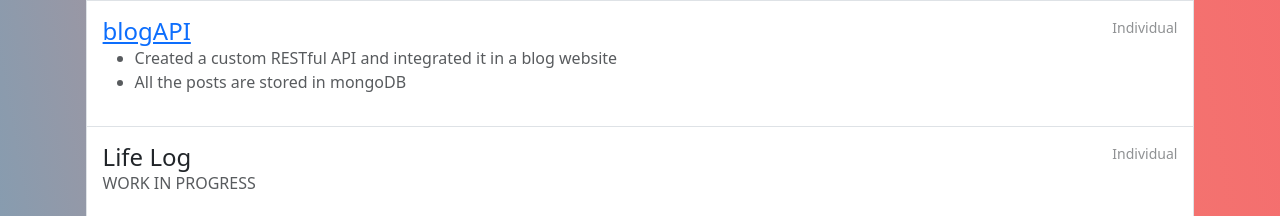
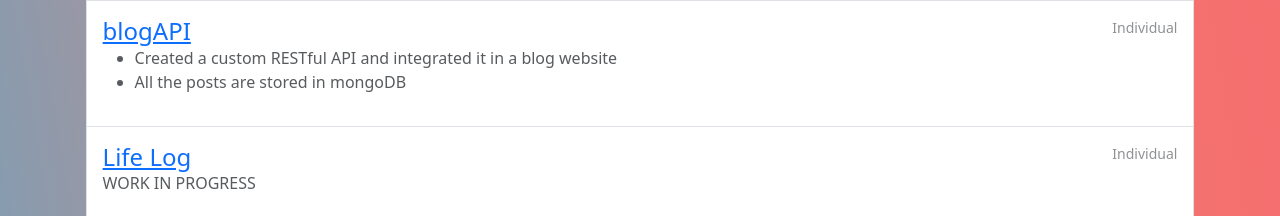
Before and after one commit to takahashy/personal-website, a plain HTML site: page projects.html in a window 1280 px wide. Shown: the part 2434-2650 px from the top of the page. Drawn offline with nearby package versions, Linux system fonts and the light colour scheme.

Commit message:
ADDED url for life log

```diff
--- a/projects.html
+++ b/projects.html
@@ -245,7 +245,7 @@
                         <div class="list-group-item list-group-item-action d-flex gap-3 py-3" aria-current="true">
                             <div class="d-flex gap-2 w-100 justify-content-between">
                             <div>
-                                <h4 class="mb-0"><a href="https://life-log-v3bk.onrender.com/"></a>Life Log</h4>
+                                <h4 class="mb-0"><a href="https://life-log-v3bk.onrender.com">Life Log</a></h4>
                                 <p class="mb-0 opacity-75">WORK IN PROGRESS</p><br>
                                 <ul>
                                     <li class="mb-0 opacity-75">Developed a website that logs daily activities generating a breakdown of your day</li>
```
